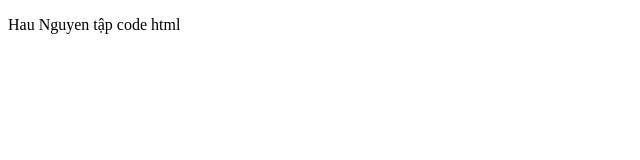
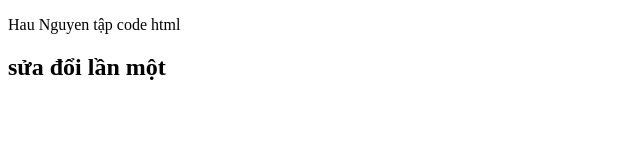
Before and after one commit to haunguyen23/duan3, a plain HTML site: page index.html in a window 1280 px wide. Shown: the whole page, without its empty margins (0-640 px from the left). Drawn offline with Linux system fonts and the light colour scheme.

Commit message:
2nd commit

```diff
--- a/index.html
+++ b/index.html
@@ -7,5 +7,6 @@
   </head>
   <body>
     <p>Hau Nguyen tập code html</p>
+    <h2>sửa đổi lần một</h2>
   </body>
 </html>
```
